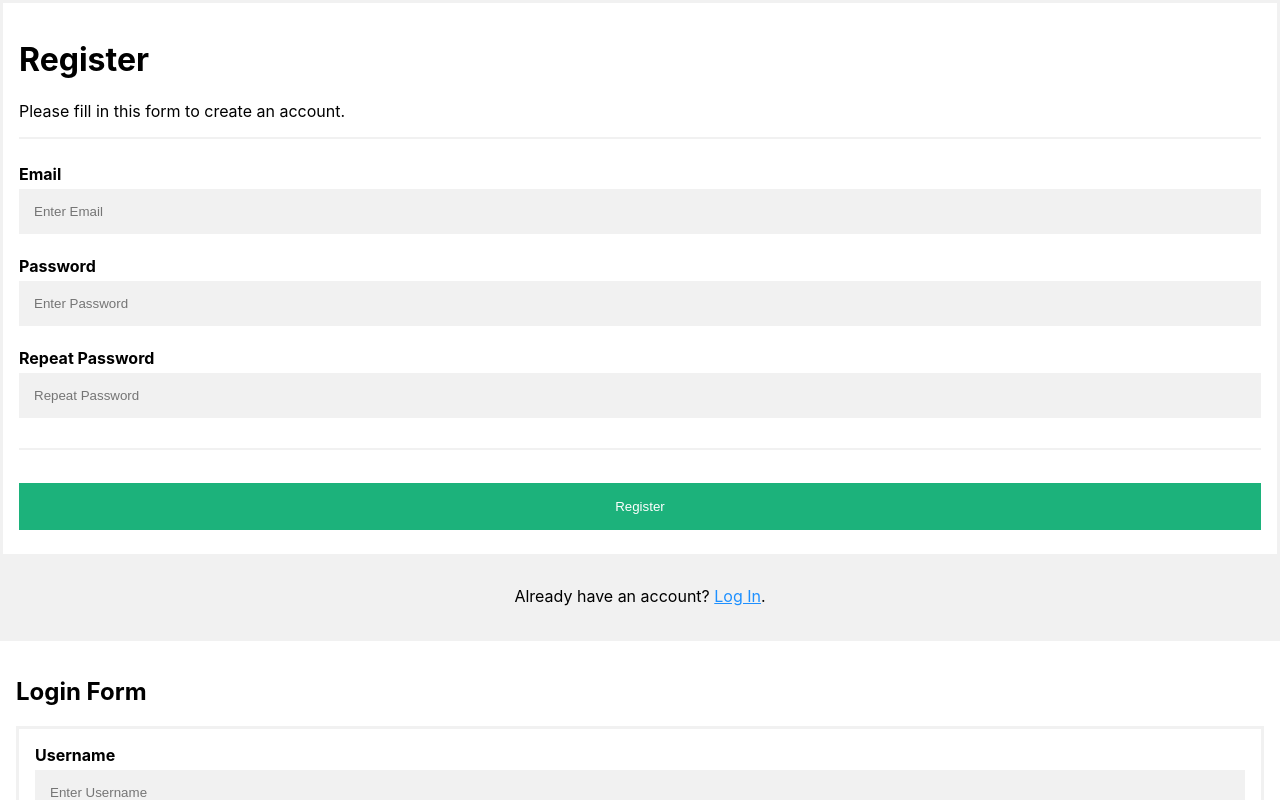
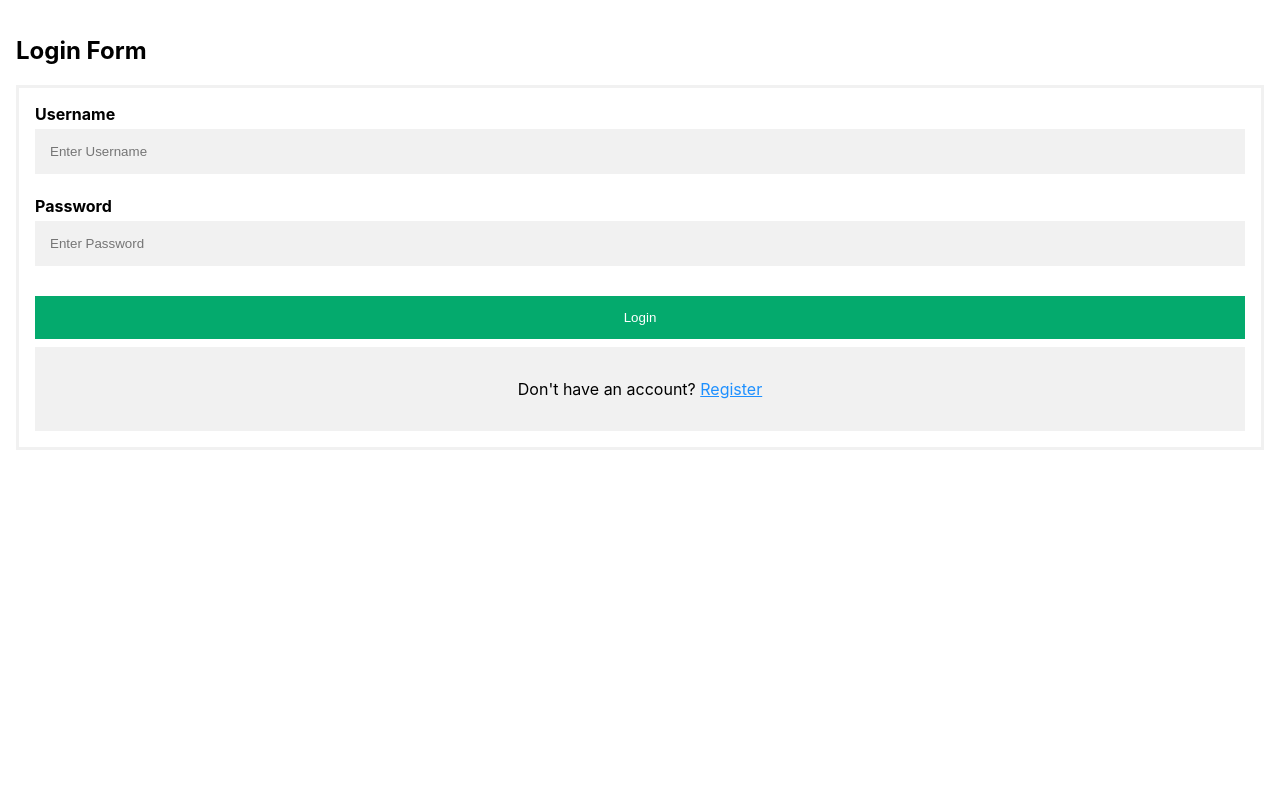
Before and after one commit to nikhilmaske-2001/StudyPlanner, a React (Create React App) app in the folder client/: page /login in a window 1280 px wide. Shown: the top 800 px of the page. Built offline with nearby package versions, Linux system fonts and the light colour scheme.

Commit message:
Added links to login and register.

```diff
--- a/client/src/App.js
+++ b/client/src/App.js
@@ -7,10 +7,10 @@ import SessionList from './pages/SessionsList/SessionList';
 function App() {
   return (
     <div className="App">
-      <Register />
+      {/* <Register /> */}
       <Login />
-      <SessionList />
-      <NewSession />
+      {/* <SessionList /> */}
+      {/* <NewSession /> */}
     </div>
   );
 }
--- a/client/src/index.js
+++ b/client/src/index.js
@@ -2,12 +2,29 @@ import React from 'react';
 import ReactDOM from 'react-dom/client';
 import './index.css';
 import App from './App';
+import {
+  BrowserRouter,
+  Routes,
+  Route,
+} from "react-router-dom";
 import reportWebVitals from './reportWebVitals';
+import Login from './pages/Login/Login';
+import Register from './pages/Register/Register';
+import SessionList from './pages/SessionsList/SessionList';
+import NewSession from './pages/NewSession/NewSession';
 
 const root = ReactDOM.createRoot(document.getElementById('root'));
 root.render(
   <React.StrictMode>
-    <App />
+    <BrowserRouter>
+      <Routes>
+        <Route path='/' element={<App />} />
+        <Route path='/login' element={<Login />} />
+        <Route path='/register' element={<Register />} />
+        <Route path='/sessions' element={<SessionList />} />
+        <Route path='/newsessions' element={<NewSession />} />
+      </Routes>
+    </BrowserRouter>
   </React.StrictMode>
 );
 
--- a/client/src/pages/Login/Login.jsx
+++ b/client/src/pages/Login/Login.jsx
@@ -1,4 +1,5 @@
 import React from "react";
+import { Link } from "react-router-dom";
 import "./Login.css";
 
 function Login() {
@@ -30,7 +31,7 @@ function Login() {
           <button type="submit">Login</button>
           <div className="container register">
             <p>
-              Don't have an account? <a href="#">Register</a>.
+              Don't have an account? <Link to="/register">Register</Link>
             </p>
           </div>
         </div>
--- a/client/src/pages/Register/Register.jsx
+++ b/client/src/pages/Register/Register.jsx
@@ -1,4 +1,5 @@
 import React from "react";
+import { Link } from "react-router-dom";
 import "../Register/Register.css";
 
 function Register() {
@@ -51,7 +52,7 @@ function Register() {
 
         <div className="container signin">
           <p>
-            Already have an account? <a href="#">Log In</a>.
+            Already have an account? <Link to="/login">Log In</Link>
           </p>
         </div>
       </form>
```
